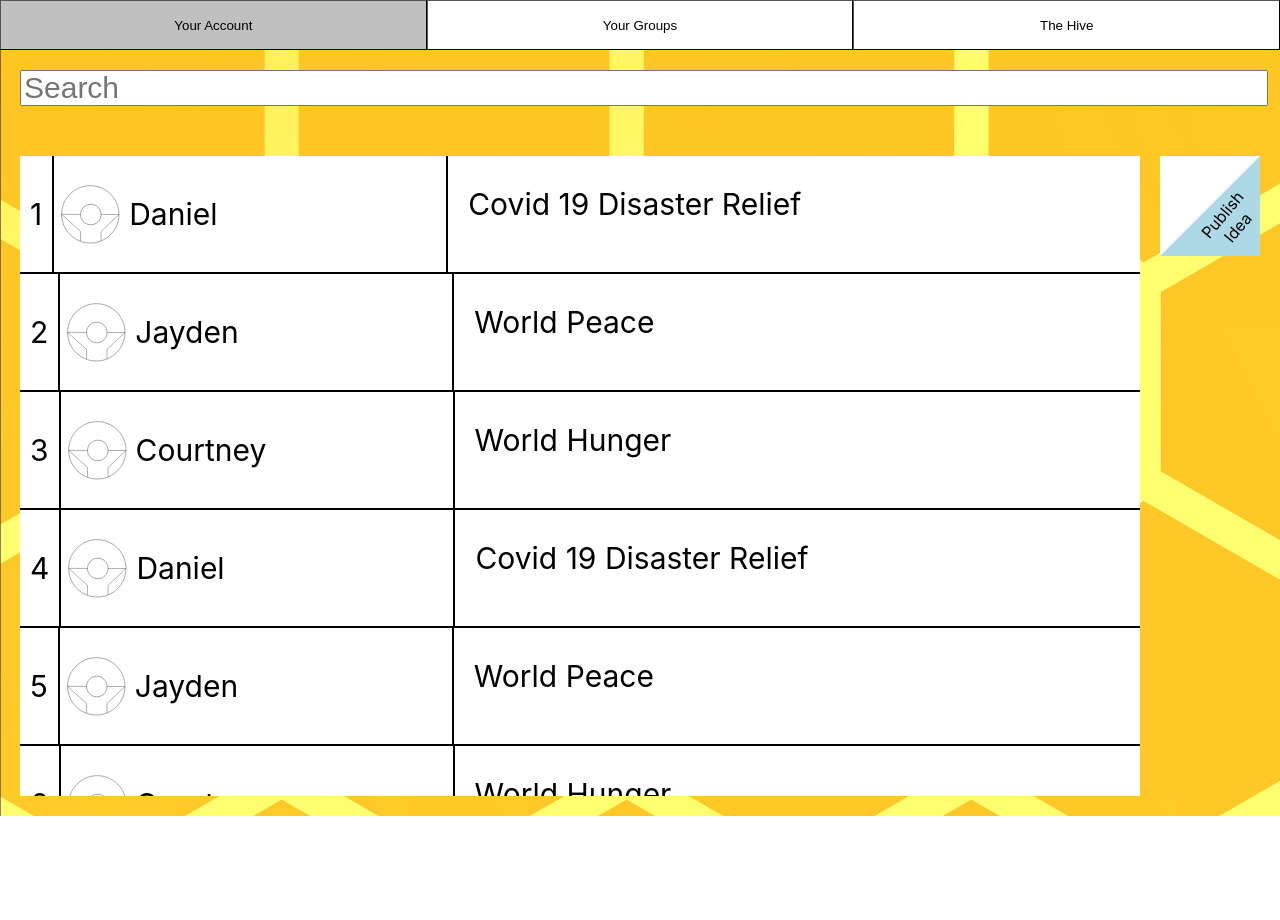
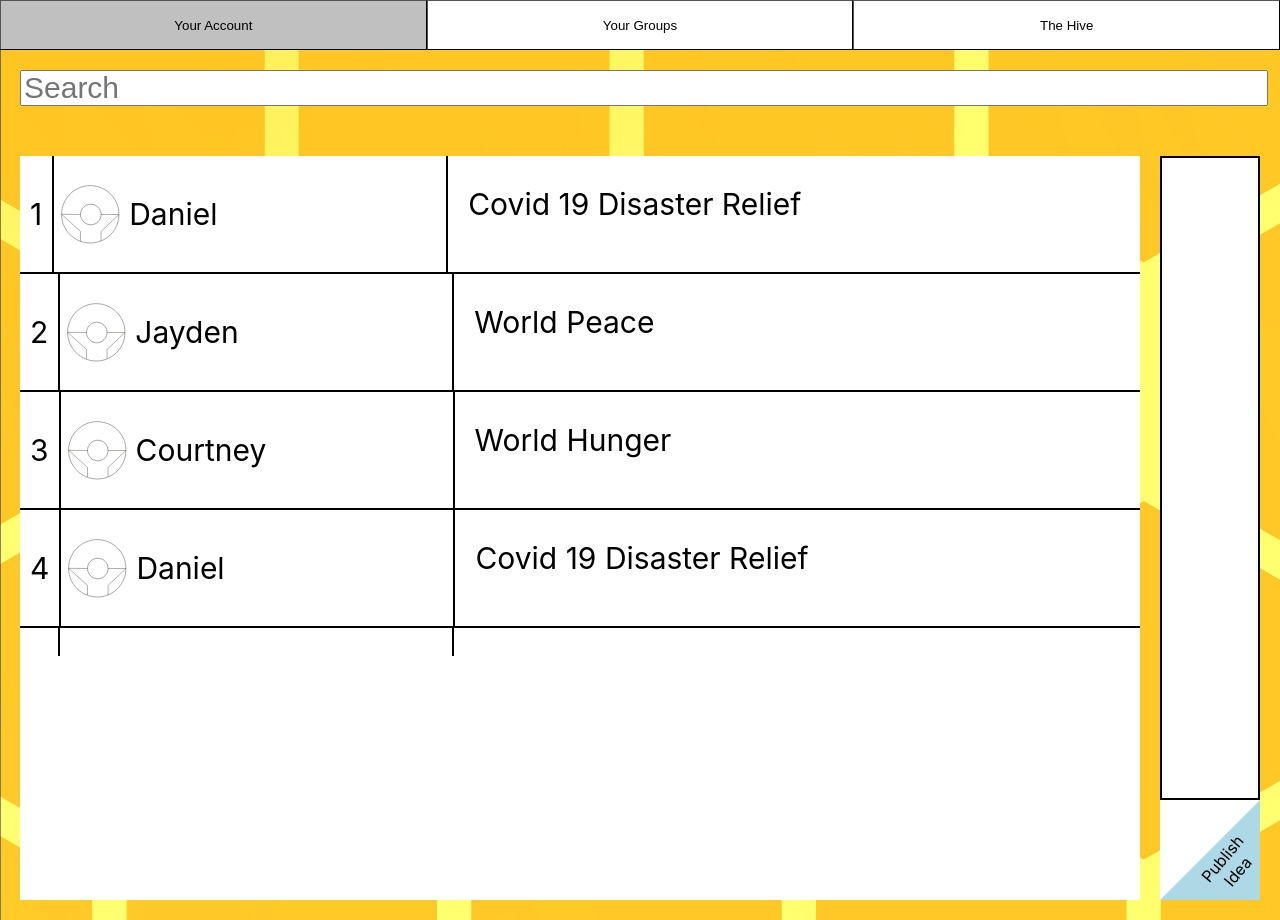
Before and after one commit to danield33/the_hive, a React (Create React App) app: page / in a window 1280 px wide. Before the commit the page ends 816 px from the top, so only its background shows below. Built offline with nearby package versions, Linux system fonts and the light colour scheme.

Commit message:
Created List

```diff
--- a/src/components/CreatedList.js
+++ b/src/components/CreatedList.js
@@ -1,11 +1,44 @@
 import '../index.css'
+import {ForumPostCell} from "./ForumPostCell";
+import useWindowDimensions from "./hooks/useWindowDimensions";
 
-export function CreatedList({data}) {
+export function CreatedList({data = []}) {
+
+    const renderPost = (item) => {
+
+        return (
+            <div className={'formPostCellContainer'}>
+                <p style={{
+                    fontSize: 25,
+                    paddingLeft: 20,
+                    paddingRight: 20
+                }}>{item.name}</p>
+            </div>
+        )
+    }
+
     return (
         <div className={'forumList'}>
 
-            <div className={'triangle'}>
-                <p style={{transform: 'rotate(310deg)', position: 'absolute', marginLeft: -60, marginTop: 45, textAlign: 'center'}}>Publish Idea</p>
+            <div style={{
+                border: "black 2px solid",
+                height: useWindowDimensions().height * .8,
+            }}>
+
+
+                {
+                    data.map(i => renderPost(i))
+                }
+            </div>
+
+            <div className={'triangle'} style={{alignSelf: 'flex-end'}}>
+                <p style={{
+                    transform: 'rotate(310deg)',
+                    position: 'absolute',
+                    marginLeft: -60,
+                    marginTop: 45,
+                    textAlign: 'center'
+                }}>Publish Idea</p>
             </div>
 
         </div>
--- a/src/components/ForumList.js
+++ b/src/components/ForumList.js
@@ -10,7 +10,7 @@ export function ForumList({data = []}) {
         <div className={'forumList'}>
 
             <div style={{
-                height: height*.8,
+                height:500,
                 overflowY: 'scroll',
             }}>
                 {
--- a/src/components/hooks/useWindowDimensions.js
+++ b/src/components/hooks/useWindowDimensions.js
@@ -1,7 +1,7 @@
-import { useState, useEffect } from 'react';
+import {useState, useEffect} from 'react';
 
 function getWindowDimensions() {
-    const { innerWidth: width, innerHeight: height } = window;
+    const {innerWidth: width, innerHeight: height} = window;
     return {
         width,
         height
--- a/src/index.css
+++ b/src/index.css
@@ -66,14 +66,10 @@ code {
 }
 
 .forumList{
-  display: -webkit-box;
   display: flex;
-  -webkit-box-flex: 1;
   flex: 1;
   background-color: white;
   margin-top: 50px;
-  -webkit-box-orient: vertical;
-  -webkit-box-direction: normal;
   flex-direction: column
 }
 
@@ -82,7 +78,6 @@ code {
   height: 0;
   transform: rotate(0deg);
   border-left: 100px solid transparent;
-  border-right: 0px solid transparent;
   border-bottom: 100px solid lightblue;
 }
 .triangle:hover{
```
